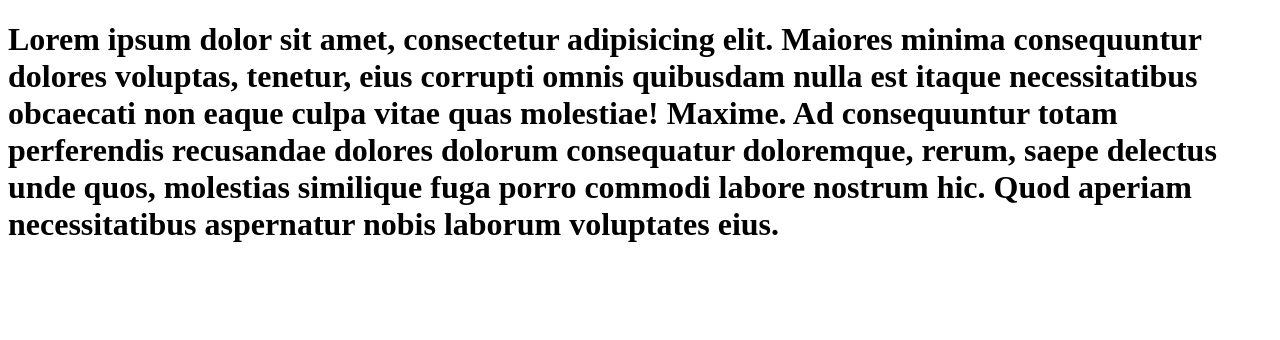
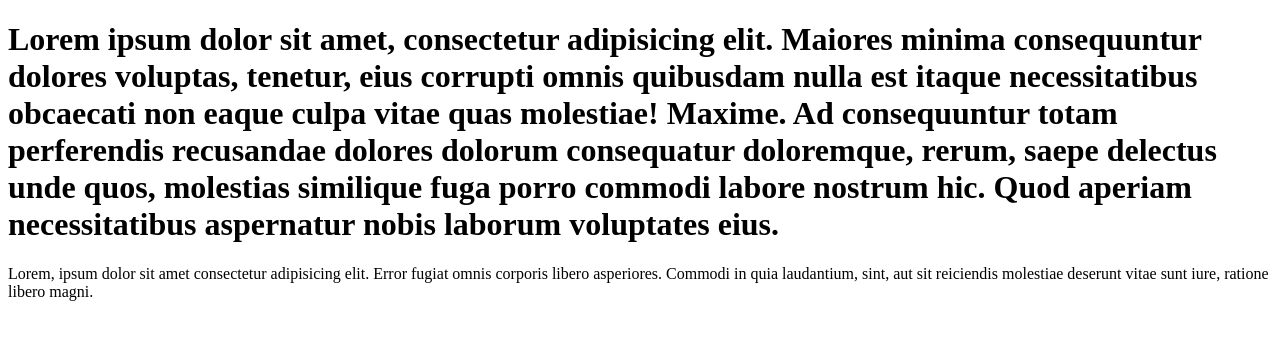
Before and after one commit to stormfather0/learn-git, a plain HTML site: page index.html in a window 1280 px wide. Drawn offline with Linux system fonts and the light colour scheme.

Commit message:
add paragraph to code

```diff
--- a/index.html
+++ b/index.html
@@ -9,5 +9,6 @@
     <h1>Lorem ipsum dolor sit amet, consectetur adipisicing elit. Maiores minima consequuntur dolores voluptas, tenetur, eius corrupti omnis quibusdam nulla est itaque necessitatibus obcaecati non eaque culpa vitae quas molestiae! Maxime.
     Ad consequuntur totam perferendis recusandae dolores dolorum consequatur doloremque, rerum, saepe delectus unde quos, molestias similique fuga porro commodi labore nostrum hic. Quod aperiam necessitatibus aspernatur nobis laborum voluptates eius.
     </h1>
+    <p1>Lorem, ipsum dolor sit amet consectetur adipisicing elit. Error fugiat omnis corporis libero asperiores. Commodi in quia laudantium, sint, aut sit reiciendis molestiae deserunt vitae sunt iure, ratione libero magni.</p1>
 </body>
 </html>
```
